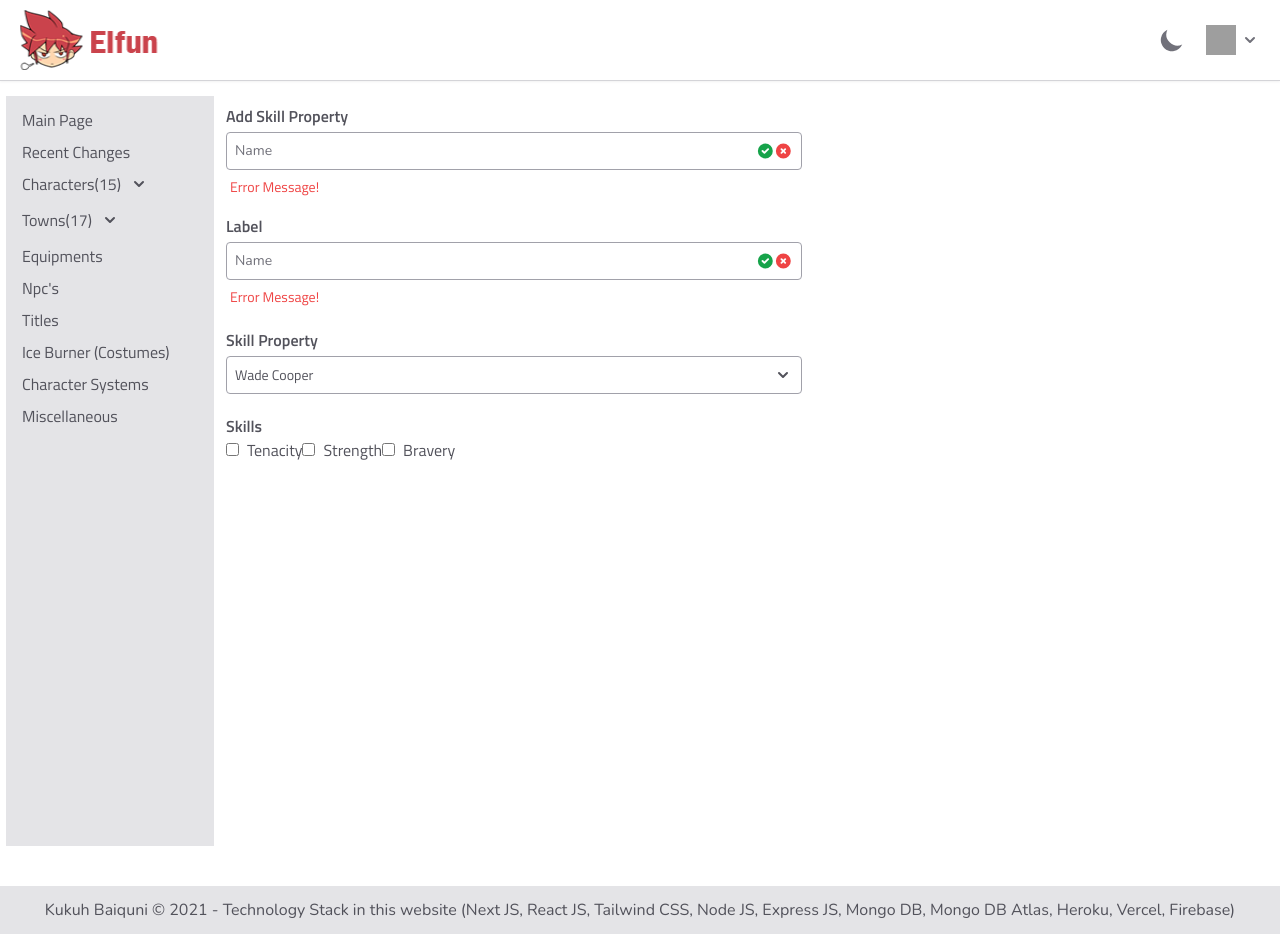
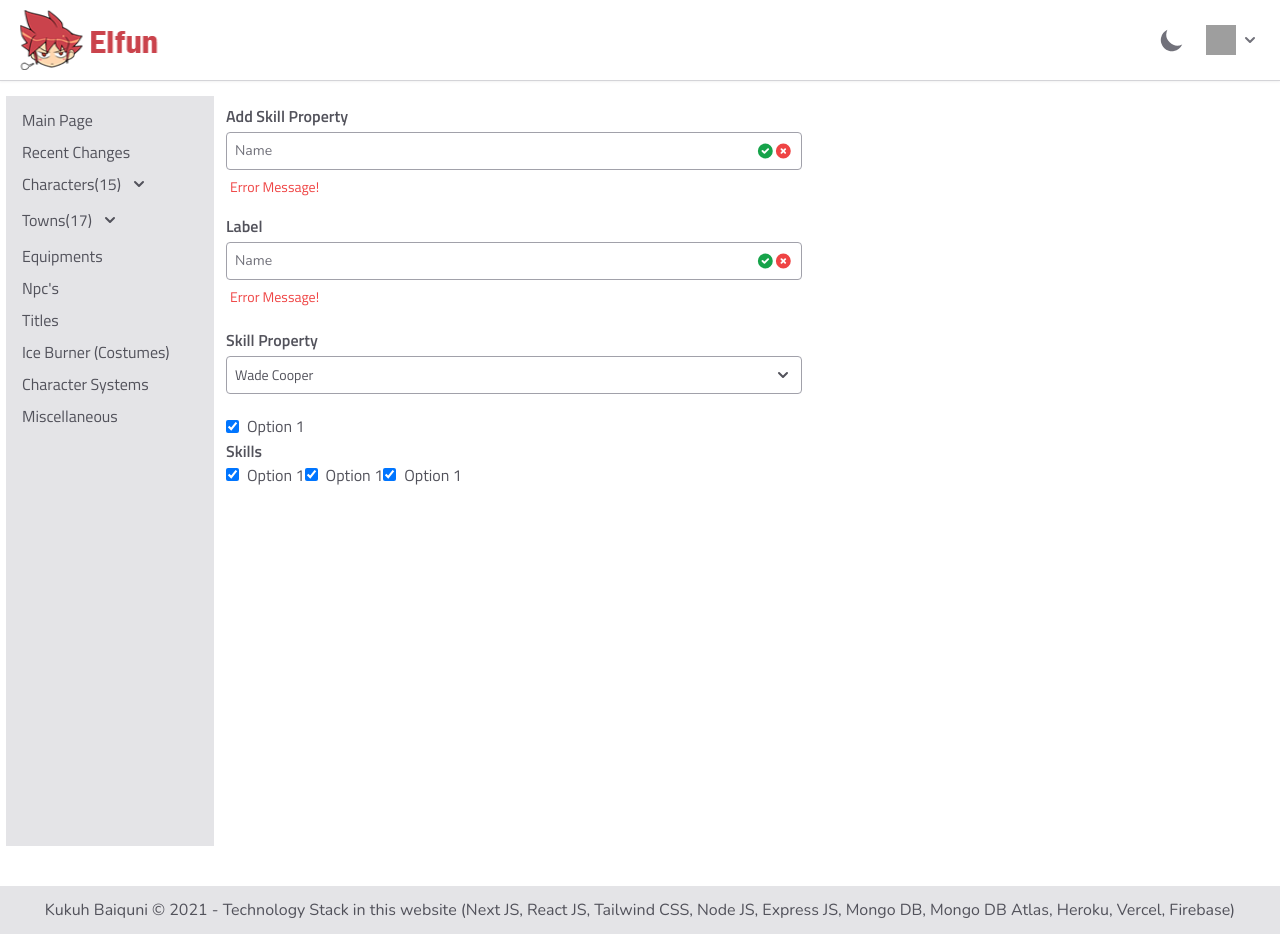
Before and after one commit to kukuhBaiquni/elfun, a Next.js app: page /contribution/skills in a window 1280 px wide. Built offline with nearby package versions, Linux system fonts and the light colour scheme; grey boxes are pictures that could not be loaded.

Commit message:
Prepare checkbox

```diff
--- a/src/components/forms/checkbox/index.jsx
+++ b/src/components/forms/checkbox/index.jsx
@@ -6,12 +6,20 @@ export default function Checkbox(props) {
   const { name = 'name', label = 'Label', options = [] } = props
   return (
     <div className='py-2 text-general font-titillium'>
+      <label className='inline-flex items-center' htmlFor={name}>
+        <input checked className='form-checkbox' type='checkbox' />
+        <span className='ml-2'>Option 1</span>
+      </label>
       <label className='font-semibold block' htmlFor={name}>{label}</label>
       {options.map((item) => (
-        <Fragment key={item.label}>
-          <input className='rounded p-6 checked:bg-sky-500' id={name} name={name} type='checkbox' value={item.value} />
-          <label className='ml-2' htmlFor={name}>{item.label}</label>
-        </Fragment>
+        <label className='inline-flex items-center' htmlFor={name} key={item.label}>
+          <input checked className='form-checkbox' type='checkbox' />
+          <span className='ml-2'>Option 1</span>
+        </label>
+        // <Fragment key={item.label}>
+        //   <input className='rounded-lg p-6 checked:bg-sky-500' id={item.value} name={name} type='checkbox' value={item.value} />
+        //   <label className='ml-2' htmlFor={item.value}>{item.label}</label>
+        // </Fragment>
       ))}
     </div>
   )
--- a/src/pages/contribution/skills/index.jsx
+++ b/src/pages/contribution/skills/index.jsx
@@ -1,3 +1,4 @@
+/* eslint-disable jsx-a11y/label-has-associated-control */
 import Layout from 'layouts'
 import Head from 'next/head'
 import InputText from 'components/forms/input-text'
```
